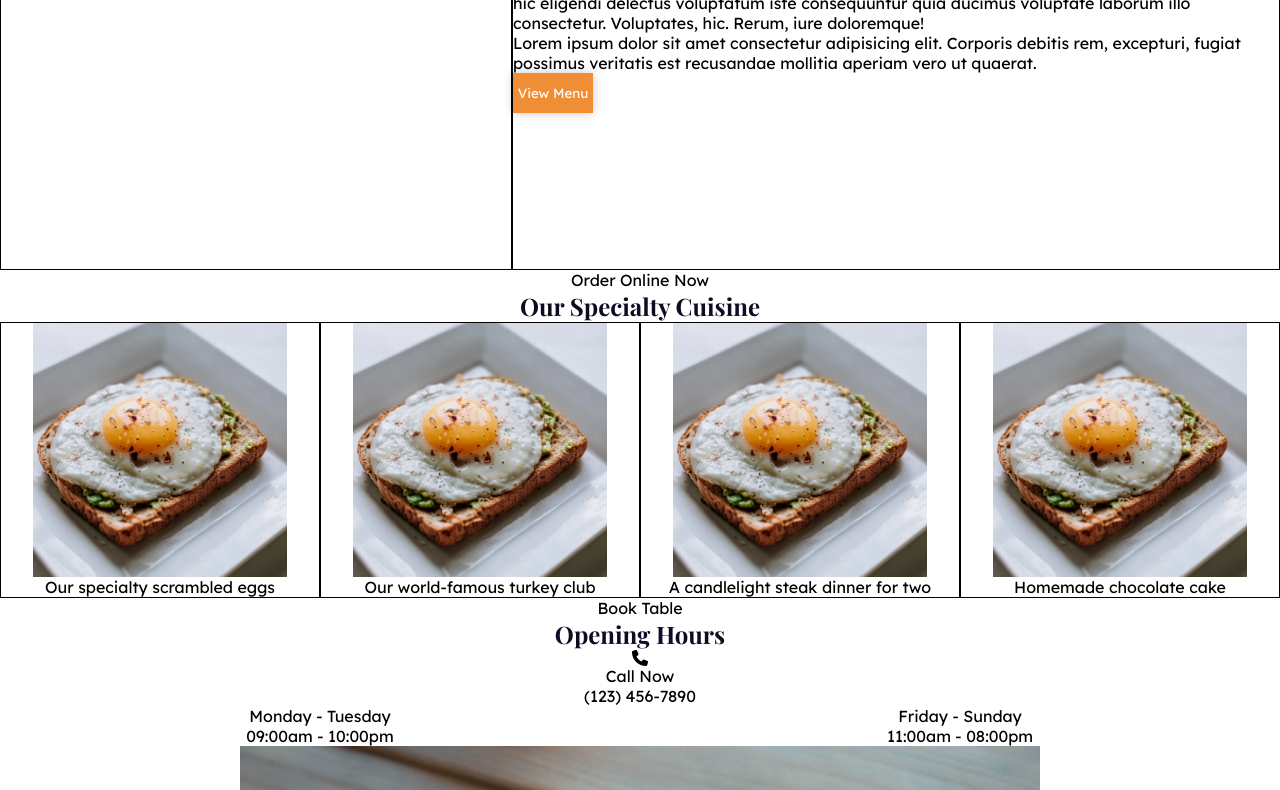
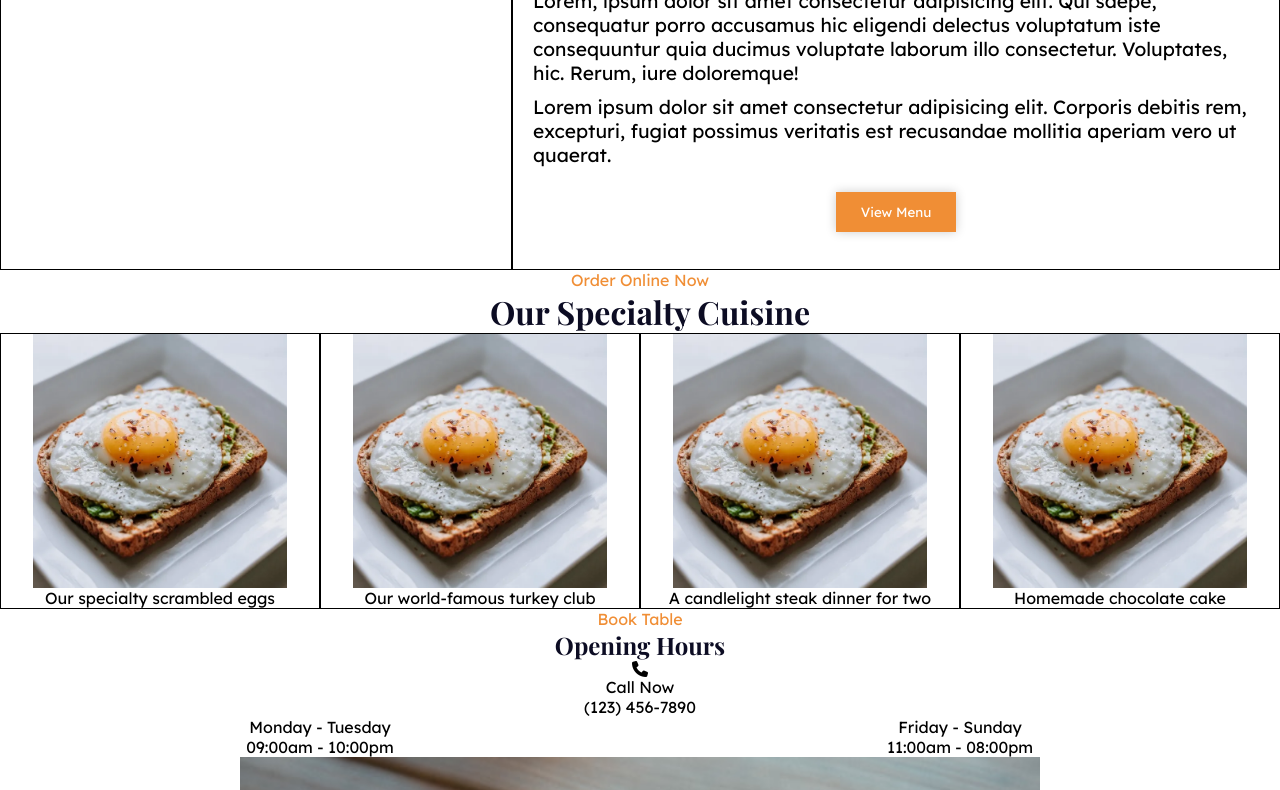
Before and after one commit to kyaaron/restaurant-website, a plain HTML site: page index.html in a window 1280 px wide. Shown: the part 500-1290 px from the top of the page. Drawn offline with nearby package versions, Linux system fonts and the light colour scheme; a web font is replaced by a local one.

Commit message:
feat: added more styles to about section

```diff
--- a/index.html
+++ b/index.html
@@ -64,14 +64,16 @@
             <p class="section-title-small">About us</p>
             <h2 class="section-h2">Discover Our Restaurant Story</h2>
             <p class="section-description">Lorem, ipsum dolor sit amet consectetur adipisicing elit. Qui saepe, consequatur porro accusamus hic eligendi delectus voluptatum iste consequuntur quia ducimus voluptate laborum illo consectetur. Voluptates, hic. Rerum, iure doloremque!</p>
-            <p class="section -description">Lorem ipsum dolor sit amet consectetur adipisicing elit. Corporis debitis rem, excepturi, fugiat possimus veritatis est recusandae mollitia aperiam vero ut quaerat.</p>
-            <button class="section-btn">View Menu</button>
+            <p class="section-description">Lorem ipsum dolor sit amet consectetur adipisicing elit. Corporis debitis rem, excepturi, fugiat possimus veritatis est recusandae mollitia aperiam vero ut quaerat.</p>
+            <div class="btn-container">
+                <button class="section-btn menu-btn">View Menu</button>
+            </div>
         </div>
     </section>
     <!-- Specialty section -->
     <section class="specialty-section">
         <p class="section-title-small">Order Online Now</p>
-        <h2>Our Specialty Cuisine</h2>
+        <h2 class="section-h2">Our Specialty Cuisine</h2>
         <div class="specialty-image-container">
             <figure>
                 <img class="specialty-img" src="assets/avocado-toast.webp" alt="" />
--- a/styles/styles.css
+++ b/styles/styles.css
@@ -21,6 +21,9 @@ header {
 }
 ul {
     display: none;
+}
+#mobile-menu-icon {
+    padding-left: 20px;
 }
 /* Welcome styles */
 .welcome-section {
@@ -57,6 +60,28 @@ h1 {
     background-color: rgb(240, 142, 53);
     color: white;
     box-shadow: 0 0 10px 0 rgba(0, 0, 0, 0.2);
+}
+
+/* About styles */
+.section-title-small {
+    text-align: center;
+    color: rgb(240, 142, 53);
+}
+.section-h2 {
+    padding-left: 20px;
+    font-size: 2.0rem;
+}
+.section-description {
+    padding: 5px 20px;
+    font-size: 1.2rem;
+}
+.btn-container {
+    display: flex;
+    justify-content: center;
+}
+.menu-btn {
+    width: 120px;
+    margin: 20px 0 30px 0;
 }
 
 /* Specialty styles */
```
